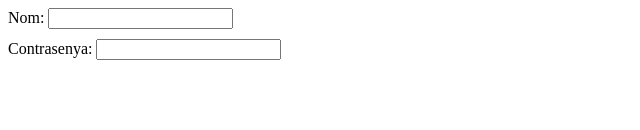
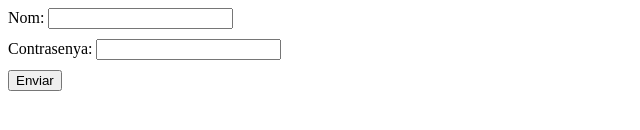
Before and after one commit to cristinaRoige/projecte_git, a plain HTML site: page projecte/contacte.html in a window 1280 px wide. Shown: the part 152-282 px from the top of the page, without its empty margins (0-640 px from the left). Drawn offline with Linux system fonts and the light colour scheme.

Commit message:
Input submit form contacte

```diff
--- a/projecte/contacte.html
+++ b/projecte/contacte.html
@@ -31,6 +31,9 @@
 			<label for="input_password">Contrasenya:</label>
 			<input type="password" id="input_password">
 			</div>
+			<div class="clear">
+				<input type="submit" name="submit" value="Enviar">
+			</div>
 		</form>
 	</div>
 </body>
```
